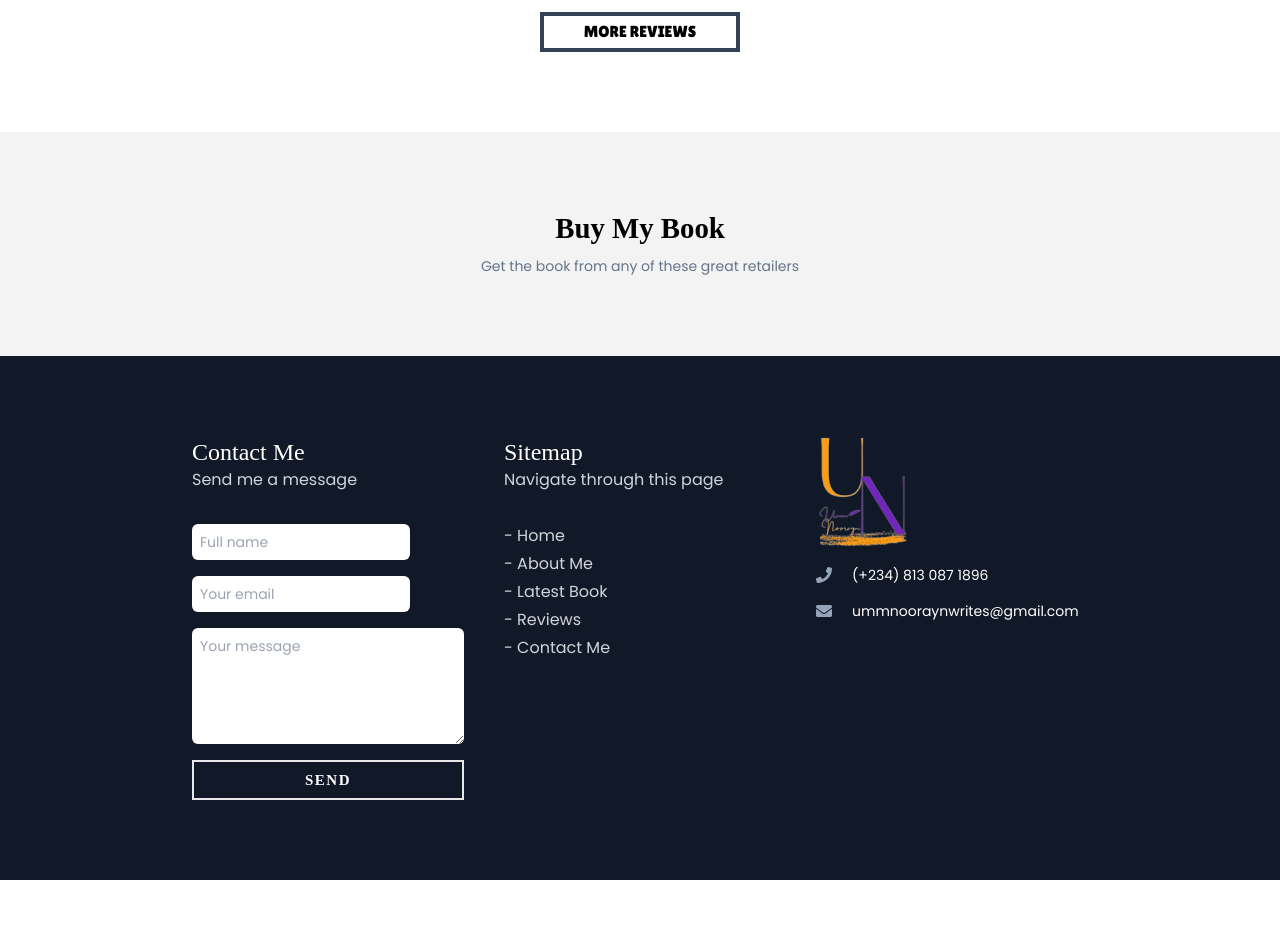
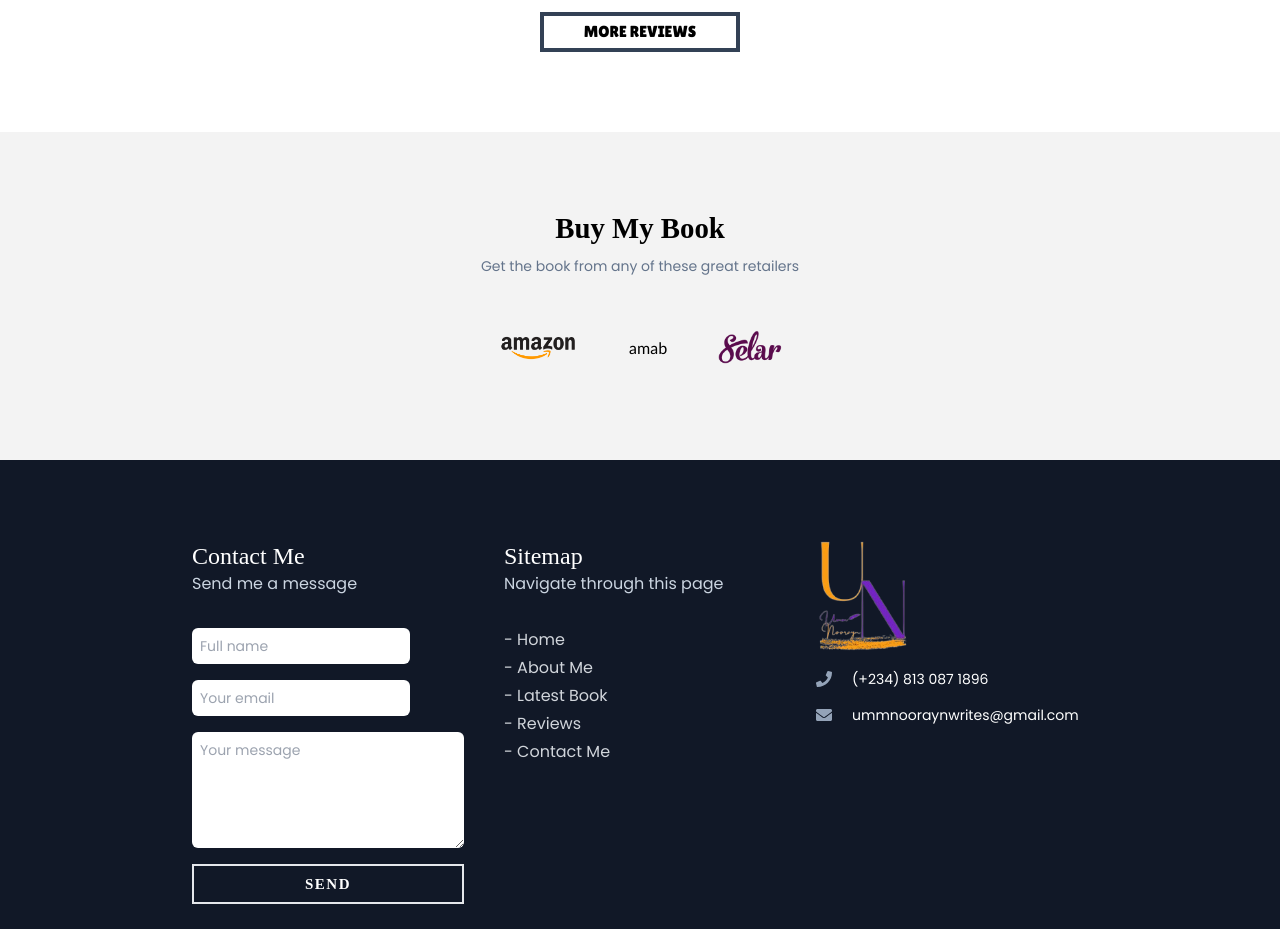
Before and after one commit to Mahmud1087/portfolio-projects, a React (Vite) app in the folder author_portfolio/: page / in a window 1280 px wide. Shown: the part 3020-3949 px from the top of the page. Before the commit the page ends 3900 px from the top, so only its background shows below. Built offline with nearby package versions, Linux system fonts and the light colour scheme; a web font is replaced by a local one.

Commit message:
edited the BuyMyBook component

```diff
--- a/author_portfolio/src/components/BuyMyBook.jsx
+++ b/author_portfolio/src/components/BuyMyBook.jsx
@@ -1,12 +1,23 @@
+import amazonLogo from '../assets/amazon.png';
+import selarLogo from '../assets/selar.png';
+
 const BuyMyBook = () => {
   return (
     <div className='bg-[#f3f3f3]'>
-      <section className='container grid place-items-center'>
+      <section className='w-[30vw] m-auto py-[5rem] grid place-items-center'>
         <h1 className='heading'>Buy My Book</h1>
         <p className=' text-slate-500 text-sm mt-3 font-poppins'>
           Get the book from any of these great retailers
         </p>
-        <aside className='flex justify-between items-center'></aside>
+        <aside className='flex items-center justify-evenly w-full mt-10'>
+          <a href='amazon_link'>
+            <img src={amazonLogo} alt='Amazon Logo' className='w-[5rem]' />
+          </a>
+          <a href='https://www.amab.com.ng/products/dare-to-thrive'>amab</a>
+          <a href='selar_link'>
+            <img src={selarLogo} alt='Selar Logo' className='w-16' />
+          </a>
+        </aside>
       </section>
     </div>
   );
```
Also changed, not shown: author_portfolio/src/assets/amazon.png (renamed from author_portfolio/src/assets/amazon-logo-transparent.png), author_portfolio/src/assets/selar.png (renamed from author_portfolio/src/assets/selar-logo-small.png).
